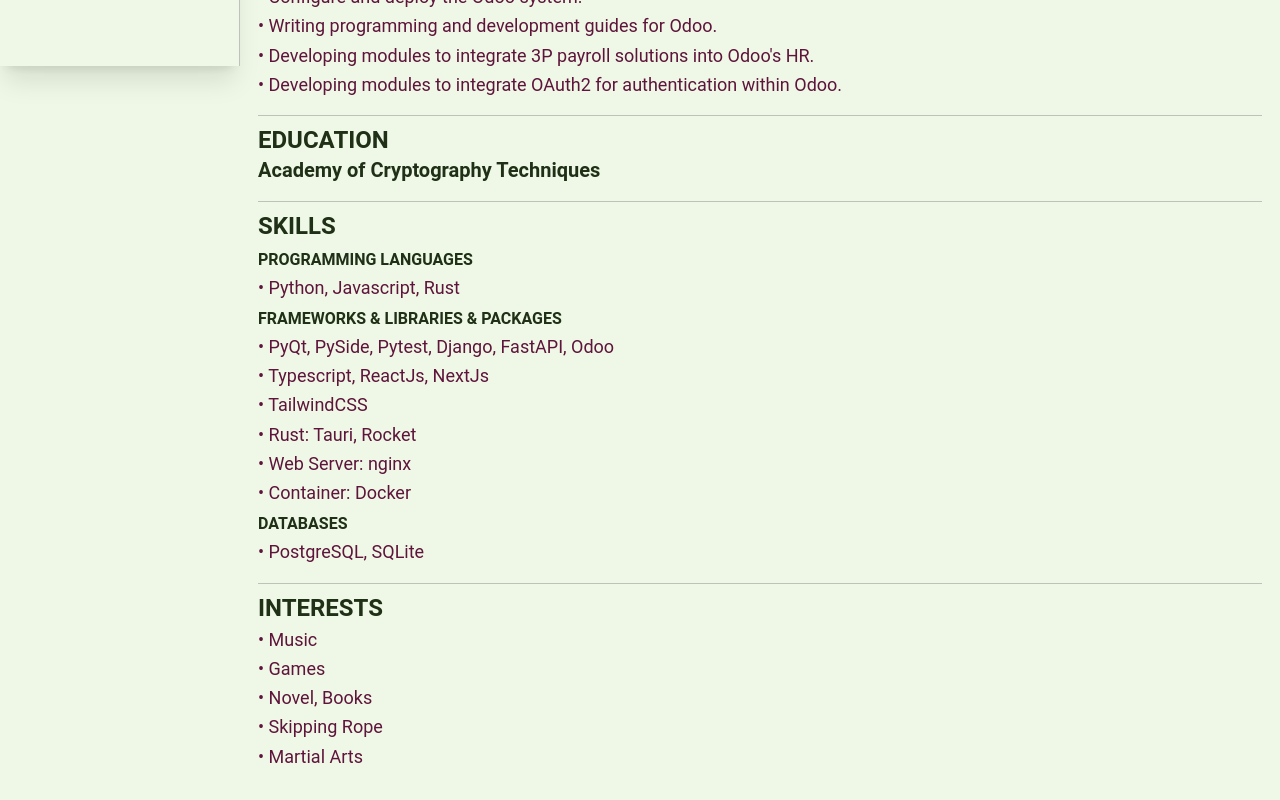
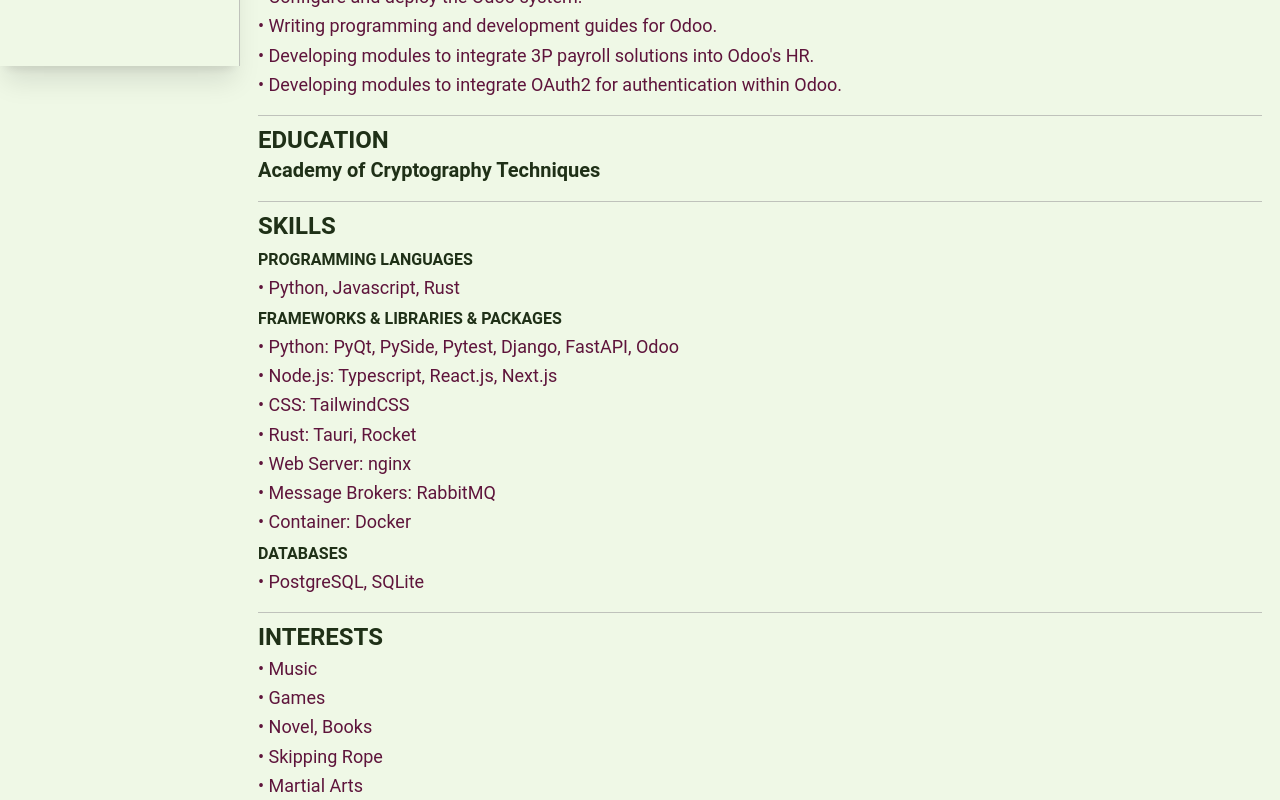
Before and after one commit to vyngt/me, a Next.js app: page / in a window 1280 px wide. Shown: the part 734-1534 px from the top of the page. Before the commit the page ends 1505 px from the top, so only its background shows below. Built offline with nearby package versions, Linux system fonts and the light colour scheme.

Commit message:
update info: message broker

```diff
--- a/components/AboutMe/Skill.tsx
+++ b/components/AboutMe/Skill.tsx
@@ -16,11 +16,14 @@
         FRAMEWORKS & LIBRARIES & PACKAGES
       </Typography>
       <div className="inner-text-medium text-sub">
-        <Typography>• PyQt, PySide, Pytest, Django, FastAPI, Odoo</Typography>
-        <Typography>• Typescript, ReactJs, NextJs</Typography>
-        <Typography>• TailwindCSS</Typography>
+        <Typography>
+          • Python: PyQt, PySide, Pytest, Django, FastAPI, Odoo
+        </Typography>
+        <Typography>• Node.js: Typescript, React.js, Next.js</Typography>
+        <Typography>• CSS: TailwindCSS</Typography>
         <Typography>• Rust: Tauri, Rocket</Typography>
         <Typography>• Web Server: nginx</Typography>
+        <Typography>• Message Brokers: RabbitMQ</Typography>
         <Typography>• Container: Docker</Typography>
       </div>
       <Typography variant="h6" className="mt-1">
--- a/components/Projects/items.tsx
+++ b/components/Projects/items.tsx
@@ -19,6 +19,21 @@
 }
 
 export const projects: Array<IProjectItem> = [
+  {
+    id: "vchat",
+    name: "VChat",
+    time: "2023",
+    description: (
+      <>
+        <Typography className="text-project-description">
+          This is a real-time chat platform based on Server Sent Events (SSE).
+          The frontend is built using Next.js(React.js Framework), while the
+          backend is developed with Rocket.rs, a web framework written in Rust.
+        </Typography>
+      </>
+    ),
+    sources: [{ icon: faGithub, link: "https://github.com/vyngt/vchat" }],
+  },
   {
     id: "sp_vcard",
     name: "sp_vcard",
```
Also changed, not shown: package.json (+7 -7 lines), 1 other file (tests, documents, lock files or other folders).
